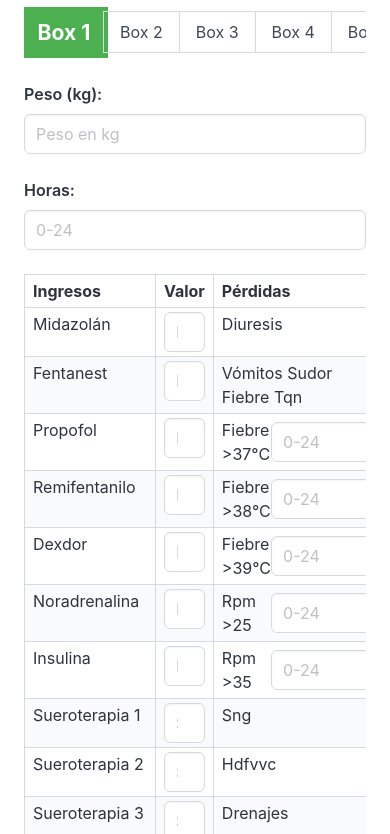
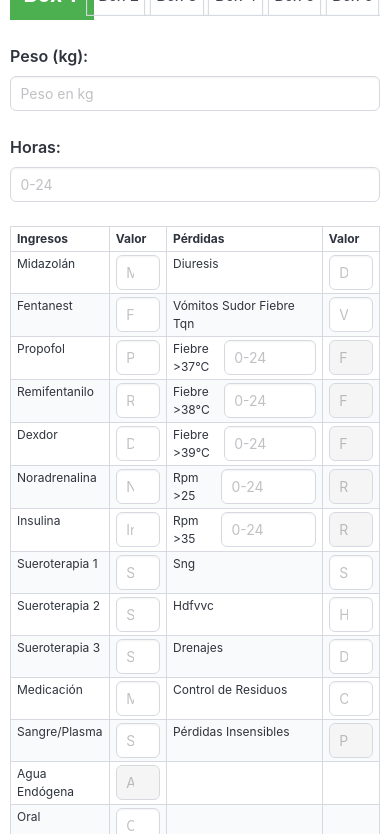
Before and after one commit to jolejuma73/balance, a plain HTML site: page index.html in a window 390 px wide. Shown: the part 101-935 px from the top of the page. Drawn offline with nearby package versions, Linux system fonts and the light colour scheme.

Commit message:
Update index.html

```diff
--- a/index.html
+++ b/index.html
@@ -26,6 +26,45 @@
         padding: 10px 15px; /* Aumentar padding */
         transform: scale(1.1); /* Aumentar el tamaño visual */
         transition: all 0.3s ease; /* Animación suave */
+    }
+	 .table-container {
+        overflow-x: auto;
+        -webkit-overflow-scrolling: touch;
+        margin-bottom: 15px;
+    }
+
+    .tabs {
+        overflow-x: auto;
+        -webkit-overflow-scrolling: touch;
+    }
+
+    .tabs a {
+        white-space: nowrap;
+        padding: 10px 15px;
+        font-size: 16px;
+        transform: scale(1.1);
+        transition: all 0.3s ease;
+    }
+
+    .input {
+        font-size: 14px;
+        width: 100%;
+        box-sizing: border-box;
+    }
+
+    @media screen and (max-width: 768px) {
+        .section {
+            padding: 10px;
+        }
+
+        .tabs a {
+            font-size: 14px;
+            padding: 8px 10px;
+        }
+
+        table {
+            font-size: 12px;
+        }
     }
 </style>
 
```
